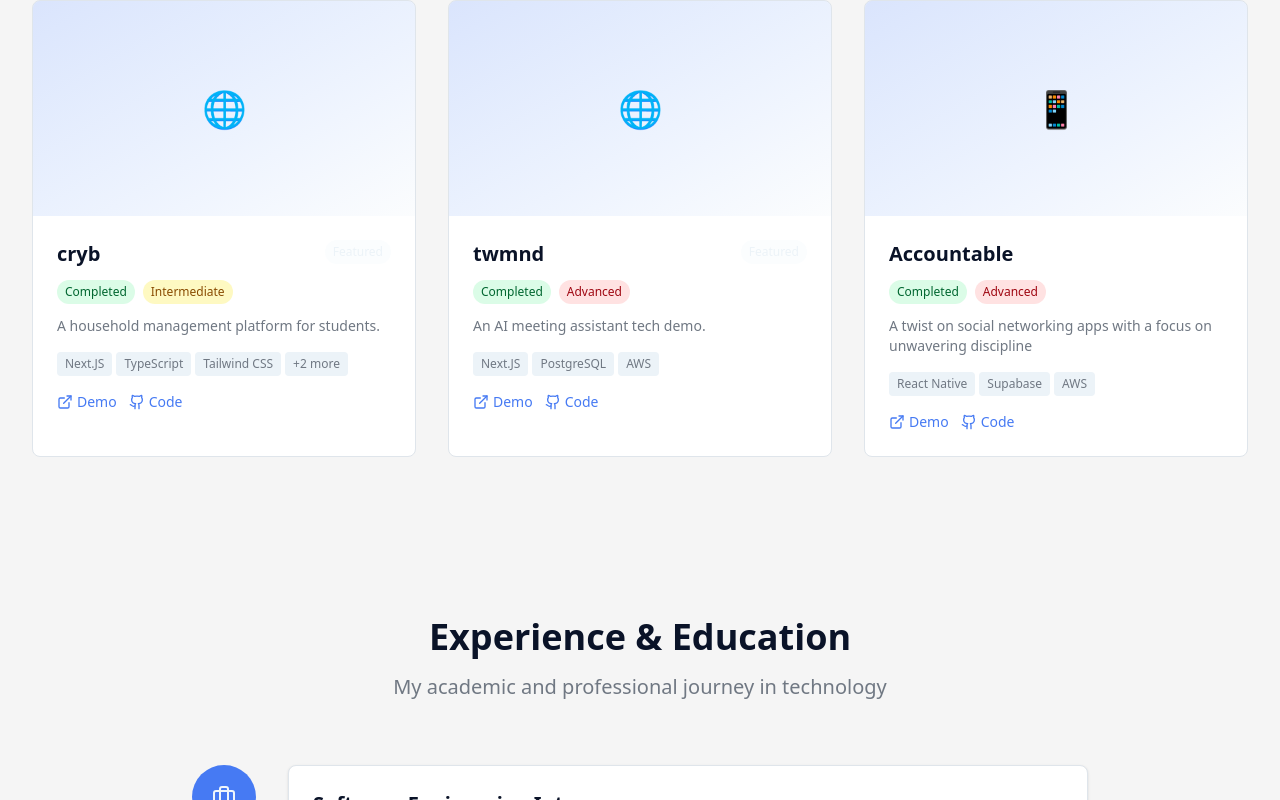
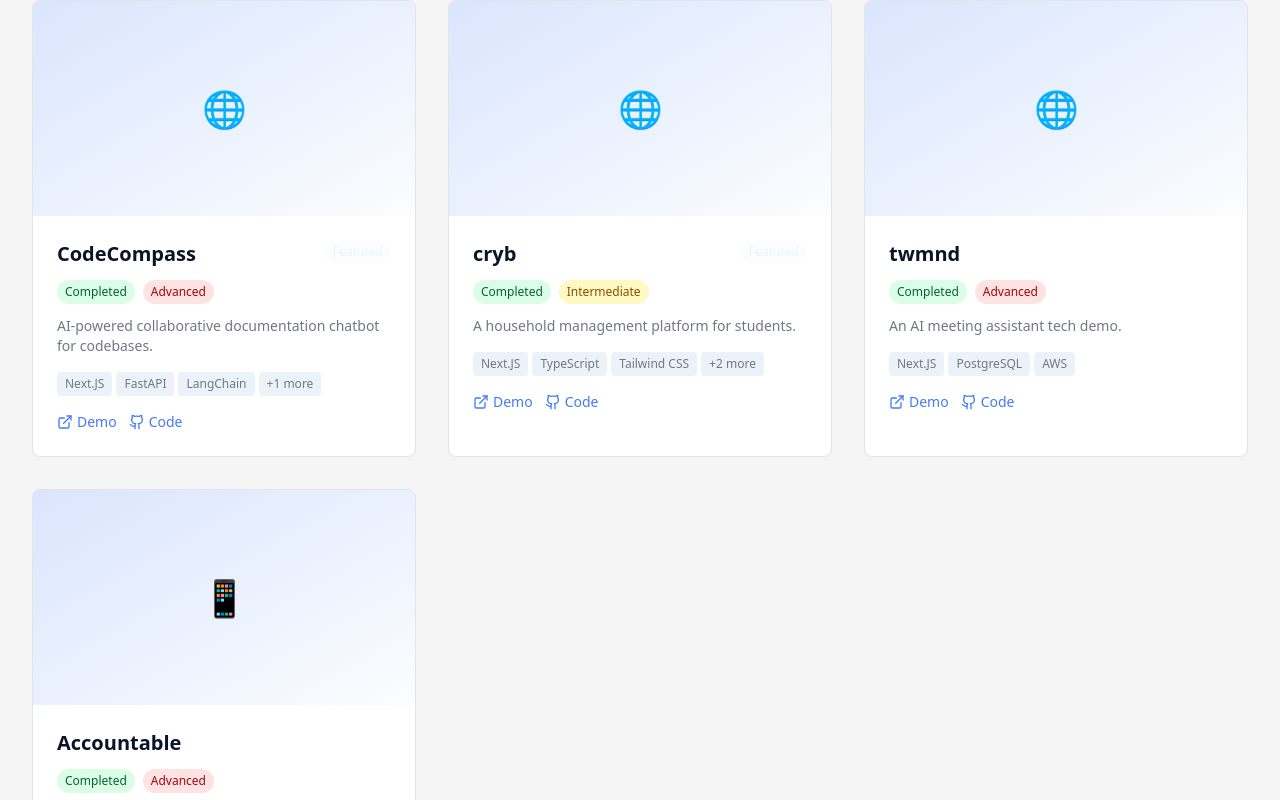
Before and after one commit to vinngo/vinn, a React (Vite) app: page / in a window 1280 px wide. Shown: the part 1872-2672 px from the top of the page. Built offline with nearby package versions, Linux system fonts and the light colour scheme.

Commit message:
add: codecompass project

```diff
--- a/src/data/projects.ts
+++ b/src/data/projects.ts
@@ -5,7 +5,8 @@ export interface Project {
   technologies: string[];
   category: "web" | "mobile" | "desktop" | "ai";
   complexity: "beginner" | "intermediate" | "advanced";
-  image: string;
+  image?: string;
+  video?: string;
   demoUrl?: string;
   githubUrl?: string;
   featured: boolean;
@@ -13,6 +14,22 @@ export interface Project {
 }
 
 export const projects: Project[] = [
+  {
+    id: "codecompass",
+    title: "CodeCompass",
+    description:
+      "AI-powered collaborative documentation chatbot for codebases.",
+    technologies: ["Next.JS", "FastAPI", "LangChain", "ChromaDB"],
+    category: "web",
+    complexity: "advanced",
+    image: "/project-images/codecompass.jpg",
+    video:
+      "https://nnxh6zxfmcbvmwfx.public.blob.vercel-storage.com/demos/code-compass-demo-complete-1764882236499.mp4#t=29,103",
+    demoUrl: "https://codecompass-eight.vercel.app",
+    githubUrl: "https://github.com/vinngo/codecompass",
+    featured: true,
+    status: "completed",
+  },
   {
     id: "cryb",
     title: "cryb",
@@ -39,10 +56,9 @@ export const projects: Project[] = [
     technologies: ["Next.JS", "PostgreSQL", "AWS"],
     category: "web",
     complexity: "advanced",
-    image: "/project-images/task-app.jpg",
     demoUrl: "https://twmnd.vercel.app",
     githubUrl: "https://github.com/vinngo/twmnd",
-    featured: true,
+    featured: false,
     status: "completed",
   },
   {
@@ -53,7 +69,6 @@ export const projects: Project[] = [
     technologies: ["React Native", "Supabase", "AWS"],
     category: "mobile",
     complexity: "advanced",
-    image: "/project-images/weather-app.jpg",
     demoUrl: "https://github.com/vinngo/accountable",
     githubUrl: "https://github.com/vinngo/accountable",
     featured: false,
```
